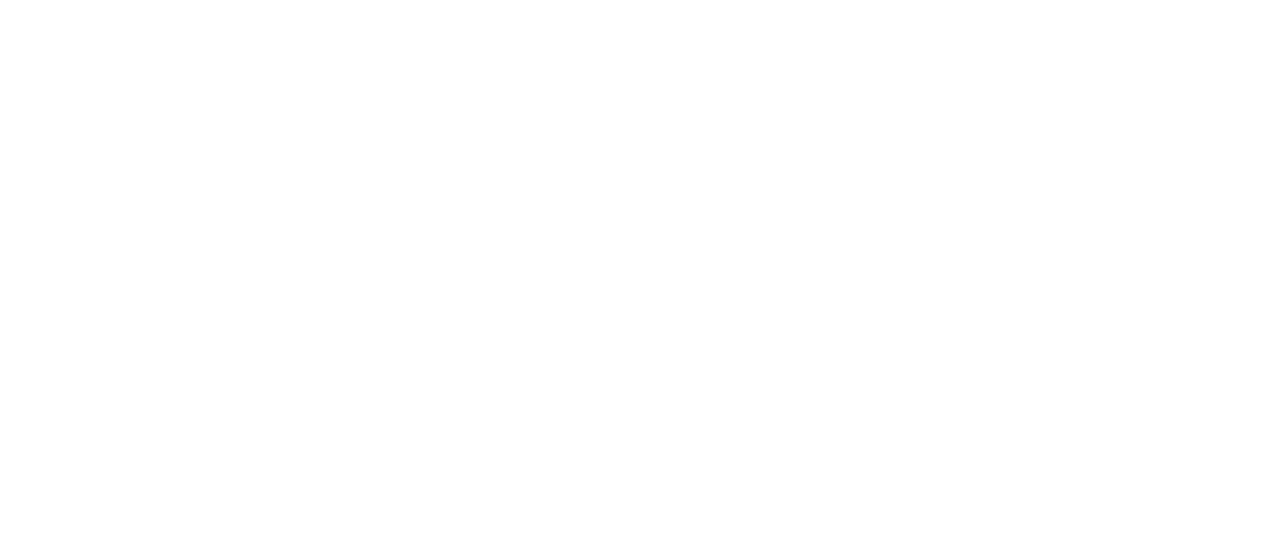
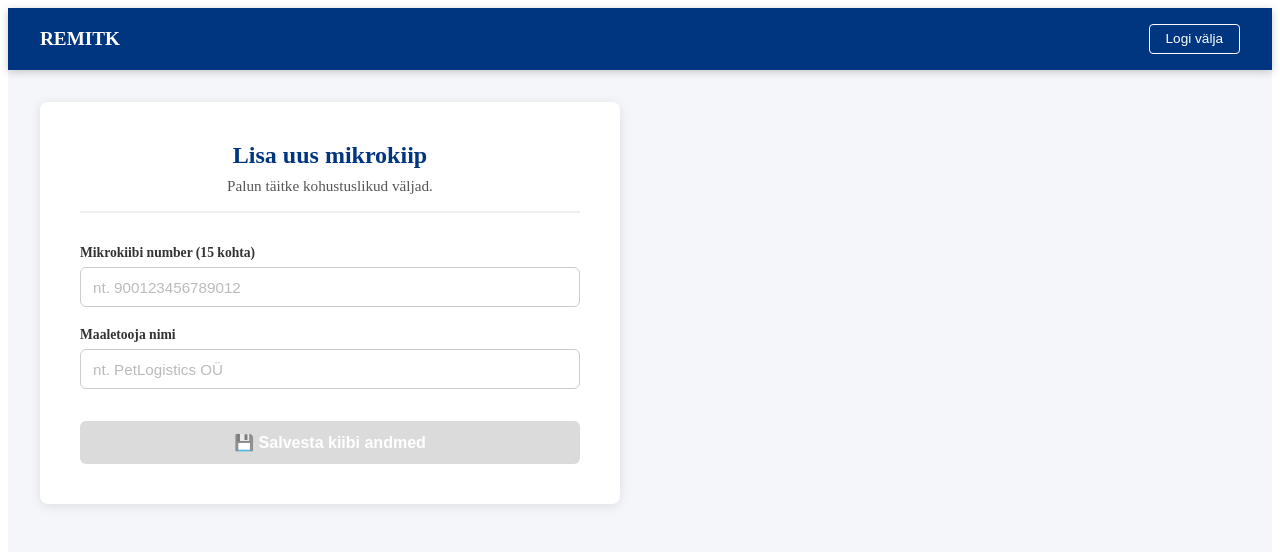
Before and after one commit to e5na/pet-registry-frontend, an Angular app: page /dashboard/microchips/new in a window 1280 px wide. Before the commit this address led to /. Shown: the top 552 px of the page. Built offline with nearby package versions, Linux system fonts and the light colour scheme.

Commit message:
feat: add functionality for microchip creation

```diff
--- /dev/null
+++ b/src/app/components/add-microchip/add-microchip.html
@@ -0,0 +1,72 @@
+<div class="form-page-wrapper">
+  <div class="form-container">
+    <div class="form-header">
+      <h2>Lisa uus mikrokiip</h2>
+      <p>Palun täitke kohustuslikud väljad.</p>
+    </div>
+
+    <form [formGroup]="chipForm" (ngSubmit)="onSubmit()" class="nice-form">
+      <div
+        class="form-group"
+        [class.has-error]="
+          chipForm.get('microchipNumber')?.touched && chipForm.get('microchipNumber')?.invalid
+        "
+      >
+        <label for="microchipNumber">Mikrokiibi number (15 kohta)</label>
+        <input
+          id="microchipNumber"
+          formControlName="microchipNumber"
+          type="text"
+          placeholder="nt. 900123456789012"
+          maxlength="15"
+          [class.is-valid]="!!chipForm.get('microchipId')?.value"
+        />
+
+        <div
+          class="error-feedback"
+          *ngIf="
+            chipForm.get('microchipNumber')?.touched && chipForm.get('microchipNumber')?.invalid
+          "
+        >
+          <small *ngIf="chipForm.get('microchipNumber')?.errors?.['required']"
+            >Kiibi number on kohustuslik.</small
+          >
+          <small *ngIf="chipForm.get('microchipNumber')?.errors?.['pattern']"
+            >Number peab olema täpselt 15 numbrit.</small
+          >
+          <small class="error" *ngIf="chipForm.get('microchipNumber')?.hasError('alreadyInUse')">
+            ⚠️ See kiip on juba kasutusel!
+          </small>
+        </div>
+      </div>
+
+      <div
+        class="form-group"
+        [class.has-error]="chipForm.get('importer')?.touched && chipForm.get('importer')?.invalid"
+      >
+        <label for="importer">Maaletooja nimi</label>
+        <input
+          id="importer"
+          formControlName="importer"
+          type="text"
+          placeholder="nt. PetLogistics OÜ"
+        />
+
+        <div
+          class="error-feedback"
+          *ngIf="chipForm.get('importer')?.touched && chipForm.get('importer')?.invalid"
+        >
+          <small *ngIf="chipForm.get('importer')?.errors?.['required']"
+            >Maaletooja nimi on kohustuslik.</small
+          >
+        </div>
+      </div>
+
+      <div class="form-actions">
+        <button type="submit" [disabled]="chipForm.invalid" class="submit-btn">
+          💾 Salvesta kiibi andmed
+        </button>
+      </div>
+    </form>
+  </div>
+</div>
--- /dev/null
+++ b/src/app/components/add-microchip/add-microchip.scss
@@ -0,0 +1,119 @@
+// Konteiner, mis hoiab vormi keskel ja annab ilusa tausta
+.form-container {
+  max-width: 500px;
+  width: 100%; // Lisa laiuse kontroll
+  padding: 2.5rem;
+  background-color: #ffffff;
+  border-radius: 8px;
+  box-shadow: 0 2px 12px rgba(0, 0, 0, 0.1);
+}
+
+.form-header {
+  text-align: center;
+  margin-bottom: 2rem;
+  border-bottom: 2px solid #f0f0f0;
+  padding-bottom: 1rem;
+
+  h2 {
+    margin: 0;
+    color: #003580; // Login pealkirja värv
+    font-size: 1.5rem;
+    font-weight: 700;
+  }
+
+  p {
+    margin: 0.5rem 0 0;
+    color: #555; // Login h3 värv
+    font-size: 0.95rem;
+  }
+}
+
+.nice-form {
+  .form-group {
+    margin-bottom: 1.25rem;
+    display: flex;
+    flex-direction: column;
+
+    label {
+      font-weight: 600;
+      color: #333; // Login label värv
+      margin-bottom: 0.4rem;
+      font-size: 0.85rem;
+    }
+
+    input {
+      padding: 0.65rem 0.75rem;
+      border: 1px solid #ccc; // Login input border
+      border-radius: 6px;
+      font-size: 0.95rem;
+      transition: border-color 0.2s;
+
+      &::placeholder {
+        color: #bbb;
+      }
+
+      &:focus {
+        outline: none;
+        border-color: #003580; // Login focus värv
+        box-shadow: 0 0 0 3px rgba(0, 53, 128, 0.1);
+      }
+    }
+
+    // Vea oleku stiilid
+    &.has-error {
+      label {
+        color: #cc0000; // Login error värv
+      }
+
+      input {
+        border-color: #cc0000;
+
+        &:focus {
+          box-shadow: 0 0 0 3px rgba(204, 0, 0, 0.1);
+        }
+      }
+    }
+  }
+
+  .error-feedback {
+    margin-top: 0.25rem;
+
+    small {
+      color: #cc0000;
+      display: block;
+      font-size: 0.85rem;
+    }
+  }
+
+  .form-actions {
+    margin-top: 2rem;
+    text-align: center;
+  }
+
+  .submit-btn {
+    background-color: #003580; // Login nupu värv
+    color: white;
+    border: none;
+    padding: 0.75rem 1.5rem;
+    border-radius: 6px;
+    font-size: 1rem;
+    font-weight: 600;
+    cursor: pointer;
+    transition: background-color 0.2s;
+    width: 100%;
+
+    &:hover:not(:disabled) {
+      background-color: #002560; // Login hover värv
+    }
+
+    &:active:not(:disabled) {
+      transform: translateY(1px);
+    }
+
+    &:disabled {
+      background-color: #ccc;
+      cursor: not-allowed;
+      opacity: 0.7;
+    }
+  }
+}
--- /dev/null
+++ b/src/app/components/add-microchip/add-microchip.ts
@@ -0,0 +1,82 @@
+import { Component, ChangeDetectorRef } from '@angular/core';
+import { CommonModule } from '@angular/common';
+import { ReactiveFormsModule, FormBuilder, FormGroup, Validators } from '@angular/forms';
+import { MicrochipService } from '../../services/microchip.service';
+import { Router } from '@angular/router';
+import { delay, filter, switchMap, tap } from 'rxjs';
+
+@Component({
+  selector: 'app-add-microchip',
+  standalone: true,
+  imports: [CommonModule, ReactiveFormsModule],
+  templateUrl: './add-microchip.html',
+  styleUrl: './add-microchip.scss',
+})
+export class MicrochipComponent {
+  chipForm: FormGroup;
+  isLoading = false;
+
+  constructor(
+    private fb: FormBuilder,
+    private chipService: MicrochipService,
+    private router: Router,
+    private cdRef: ChangeDetectorRef,
+  ) {
+    this.chipForm = this.fb.group({
+      microchipNumber: ['', [Validators.required, Validators.pattern('^[0-9]{15}$')]],
+      importer: ['', Validators.required],
+    });
+  }
+
+  ngOnInit() {
+    this.setupChipLookup();
+  }
+
+  onSubmit() {
+    if (this.chipForm.valid) {
+      this.isLoading = true;
+      const newChip = this.chipForm.value;
+      this.chipService.addMicrochip(newChip).subscribe({
+        next: (response) => {
+          console.log('Server vastas:', response);
+          this.isLoading = false;
+          alert('Mikrokiip edukalt registreeritud!');
+          this.router.navigate(['/dashboard']); // Suuna kasutaja edasi
+        },
+        error: (err) => {
+          console.error('Viga saatmisel:', err);
+          this.isLoading = false;
+          alert('Serveri viga! Kontrolli, kas backend jookseb.');
+        },
+      });
+    }
+  }
+
+  private setupChipLookup(): void {
+    this.chipForm
+      .get('microchipNumber')
+      ?.valueChanges.pipe(
+        tap((value) => {
+          if (!value || value.length < 15) {
+            this.chipForm.get('microchipId')?.setValue(null);
+          }
+        }),
+        filter((value): value is string => !!value && value.length === 15),
+        delay(500),
+        switchMap((number) => this.chipService.getMicrochipByNumber(number)),
+      )
+      .subscribe({
+        next: (chip) => this.handleChipResponse(chip),
+        error: (err) => console.error('Failed to find microchip:', err),
+      });
+  }
+
+  private handleChipResponse(chips: any): void {
+    const chipControl = this.chipForm.get('microchipNumber');
+    const chip = chips && chips.length > 0 ? chips[0] : null;
+
+    if (chip) {
+      chipControl?.setErrors({ alreadyInUse: true });
+    }
+  }
+}
--- a/src/app/components/dashboard-home/dashboard-home.html
+++ b/src/app/components/dashboard-home/dashboard-home.html
@@ -5,7 +5,8 @@
       <button
         *ngFor="let role of currentUser!.roles"
         [class.active]="activeRole === role.name"
-          (click)="setRole(role.name)">
+        (click)="setRole(role.name)"
+      >
         {{ role.name }}
       </button>
     </div>
@@ -15,7 +16,7 @@
     <h2>Admin paneel</h2>
     <div class="cards">
       <div class="card">Kasutajate haldus</div>
-        <div class="card">Mikrokiipide haldus</div>
+      <div class="card" routerLink="/dashboard/microchips/new">Mikrokiipide haldus</div>
       <div class="card">Tõugude haldus</div>
     </div>
   </div>
--- /dev/null
+++ b/src/app/services/microchip.service.ts
@@ -0,0 +1,25 @@
+import { Injectable } from '@angular/core';
+import { HttpClient, HttpHeaders } from '@angular/common/http';
+import { CreateMicrochipRequest, Microchip } from '../models/microchip.model';
+import { catchError, Observable, of } from 'rxjs';
+
+@Injectable({
+  providedIn: 'root',
+})
+export class MicrochipService {
+  private readonly API_URL = 'http://localhost:8080/api';
+
+  constructor(private http: HttpClient) {}
+
+  addMicrochip(data: CreateMicrochipRequest) {
+    return this.http.post(this.API_URL + '/microchips', data);
+  }
+
+  getMicrochipByNumber(microchipNumber: string): Observable<Microchip | null> {
+    return this.http
+      .get<Microchip>(`${this.API_URL}/microchips?chipNumber=${microchipNumber}`)
+      .pipe(
+        catchError(() => of(null)), // Kui kiipi ei leita, tagastame nulli
+      );
+  }
+}
```
Also changed, not shown: src/app/app.routes.ts (+5 -3 lines). Lines whose indentation alone changed are shown as unchanged.
